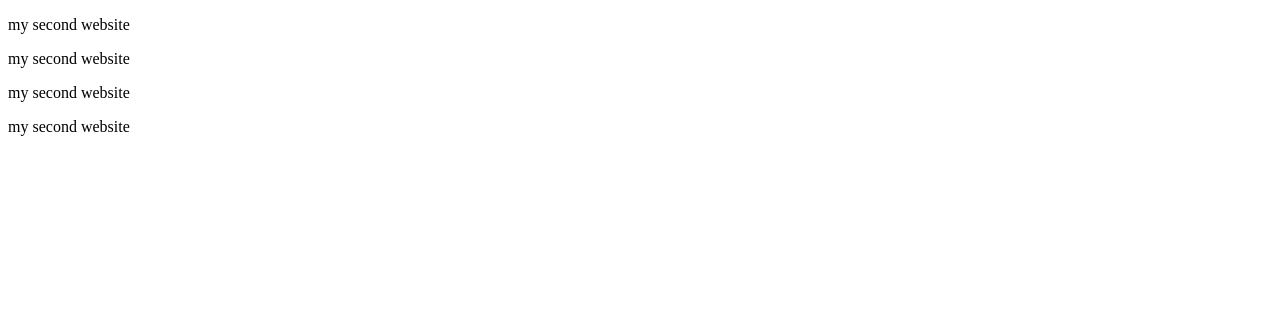
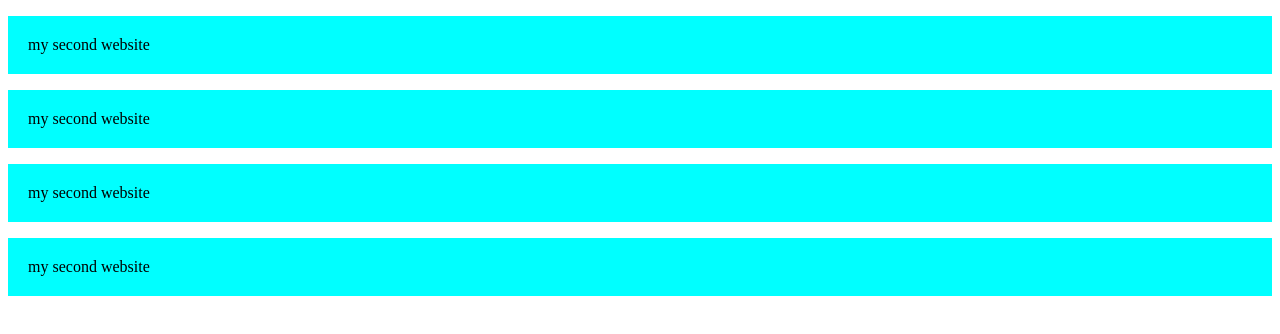
Before and after one commit to tahiamustofa/my-simple-website, a plain HTML site: page index.html in a window 1280 px wide. Drawn offline with Linux system fonts and the light colour scheme.

Commit message:
added css file

```diff
--- a/index.html
+++ b/index.html
@@ -4,6 +4,7 @@
     <meta charset="UTF-8">
     <meta name="viewport" content="width=device-width, initial-scale=1.0">
     <title>Document</title>
+    <link rel="stylesheet" href="styles/blog.css">
 </head>
 <body>
     <p>my second website</p>
--- /dev/null
+++ b/styles/blog.css
@@ -0,0 +1,4 @@
+p{
+    background-color: aqua;
+    padding: 20px;
+}
```
